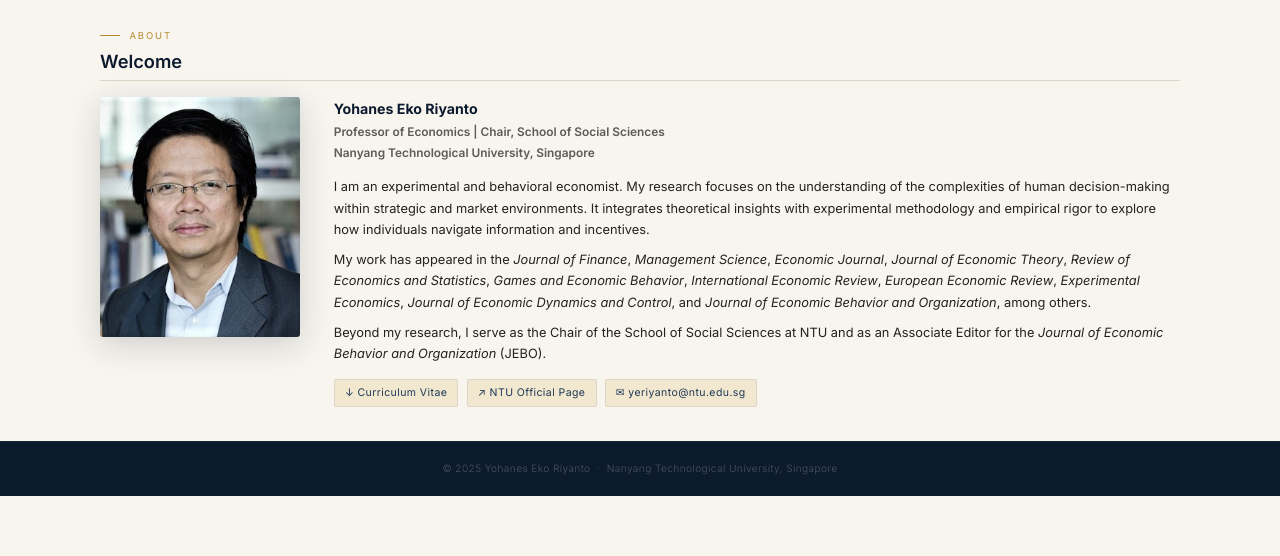
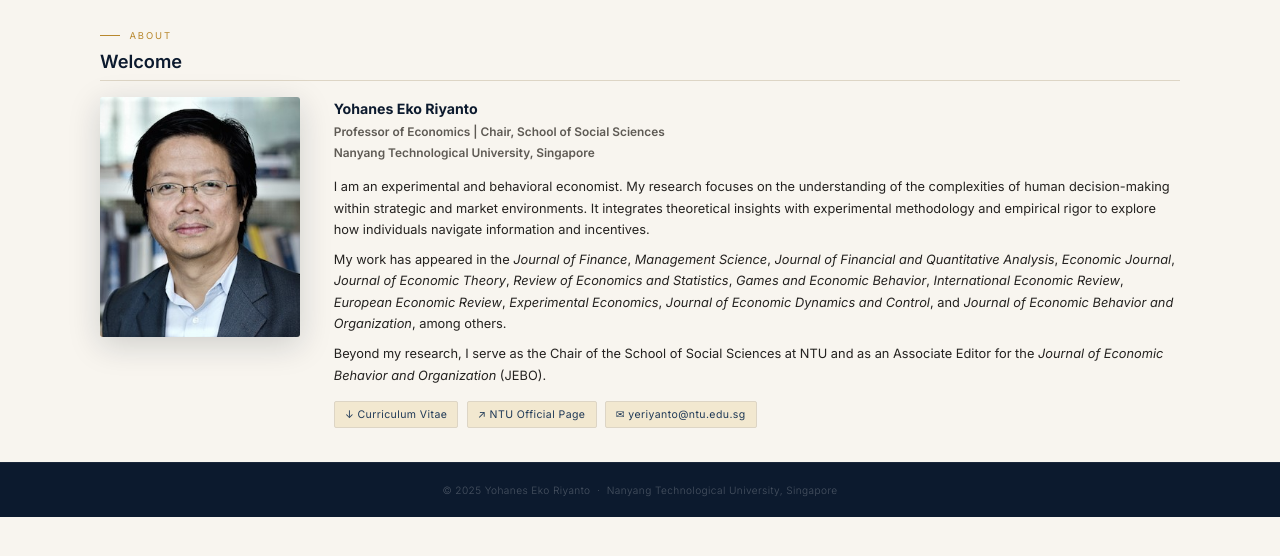
Before and after one commit to Eko-NTU/eko-ntu.github.io, a plain HTML site: page index.html in a window 1280 px wide. Shown: the part 146-702 px from the top of the page. Drawn offline with Linux system fonts and the light colour scheme.

Commit message:
Add JFQA to journal list on landing page

```diff
--- a/index.html
+++ b/index.html
@@ -55,7 +55,7 @@
           </p>
           <p>
             My work has appeared in the <em>Journal of Finance</em>, <em>Management Science</em>,
-            <em>Economic Journal</em>, <em>Journal of Economic Theory</em>,
+            <em>Journal of Financial and Quantitative Analysis</em>, <em>Economic Journal</em>, <em>Journal of Economic Theory</em>,
             <em>Review of Economics and Statistics</em>, <em>Games and Economic Behavior</em>,
             <em>International Economic Review</em>, <em>European Economic Review</em>,
             <em>Experimental Economics</em>, <em>Journal of Economic Dynamics and Control</em>, and
```
